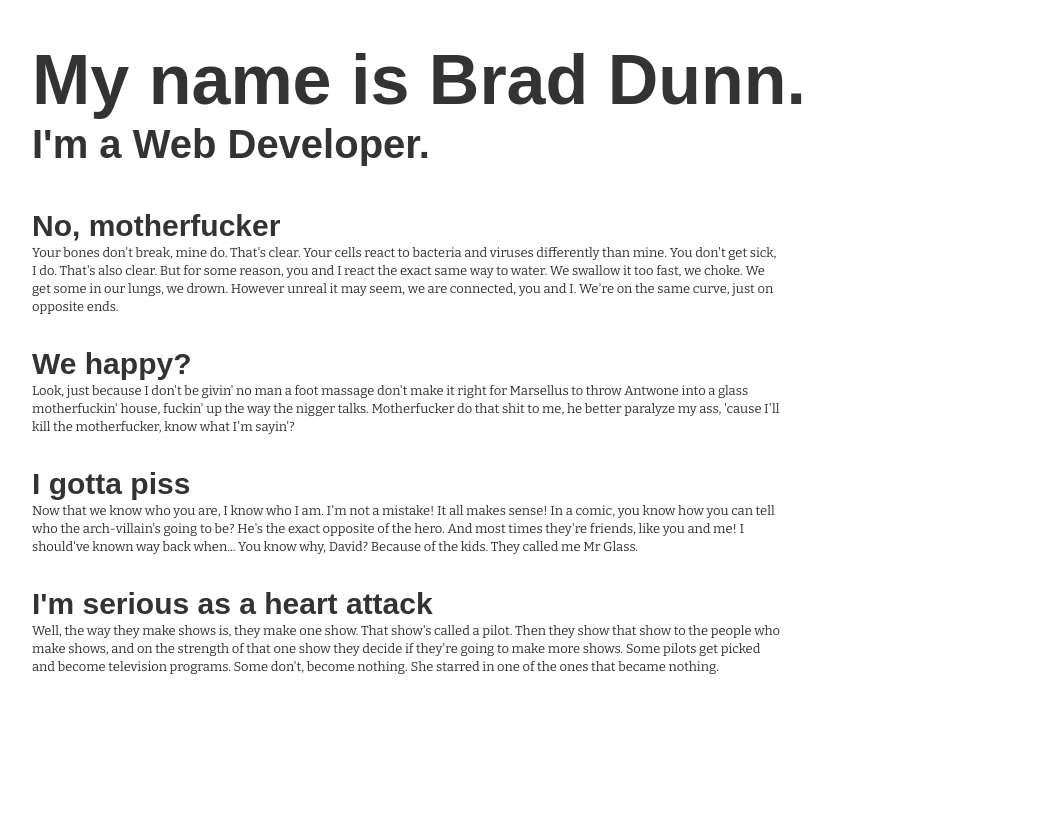
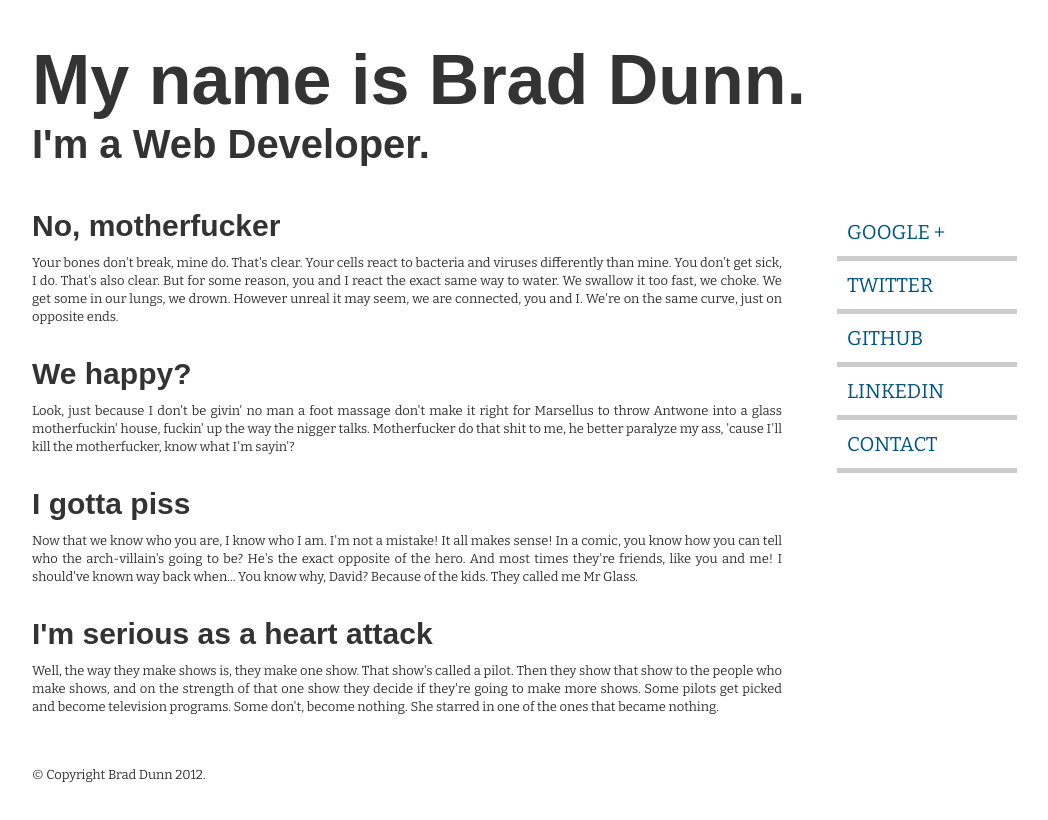
Before and after one commit to bdunn313/braddunncom-2012-frontend, a plain HTML site: page index.html in a window 1280 px wide. Shown: the whole page, without its empty margins (43-1091 px from the left). Drawn offline with nearby package versions, Linux system fonts and the light colour scheme; files whose address does not match are found by name; a web font is replaced by a local one.

Commit message:
Added in sidebar and footer. Minor tweaking of spacing between articles.

```diff
--- a/css/style.less
+++ b/css/style.less
@@ -45,6 +45,10 @@ Main Section
 			padding-left: 10px;
 			border-left: 10px solid #333;
 		}
+
+		header { margin-bottom: 10px; }
+
+		p { text-align: justify; }
 	}
 }
 
@@ -52,5 +56,35 @@ Main Section
 Right Sidebar
 */
 #right-sidebar {
+	ul {
+		list-style-type: none;
+		width: 180px;
 
+		li {
+			margin-bottom: 0px;
+			a {
+				padding: 15px 10px;
+				display: block;
+				font-size: 20px;
+				text-transform: uppercase;
+				border-bottom: 5px solid #CCC;
+				color: #005580;
+
+				&:hover {
+					text-decoration: none;
+					background: #DDD;
+					border-bottom: 5px solid #999;
+				}
+			}
+		}
+	}
 }
+
+/*
+Footer
+*/
+#footer {
+	margin-top: 20px;
+
+	p { padding-left: 20px; }
+}
--- a/index.html
+++ b/index.html
@@ -43,32 +43,52 @@
 
     	<section id="main" class="span8">
     		<article>
-				<h1>No, motherfucker</h1>
+    			<header>
+    				<h1>No, motherfucker</h1>
+    			</header><!-- /header -->
 				<p>Your bones don't break, mine do. That's clear. Your cells react to bacteria and viruses differently than mine. You don't get sick, I do. That's also clear. But for some reason, you and I react the exact same way to water. We swallow it too fast, we choke. We get some in our lungs, we drown. However unreal it may seem, we are connected, you and I. We're on the same curve, just on opposite ends. </p>
 	    	</article>
 
 			<article>
-				<h1>We happy?</h1>
+				<header>
+					<h1>We happy?</h1>
+				</header>
 				<p>Look, just because I don't be givin' no man a foot massage don't make it right for Marsellus to throw Antwone into a glass motherfuckin' house, fuckin' up the way the nigger talks. Motherfucker do that shit to me, he better paralyze my ass, 'cause I'll kill the motherfucker, know what I'm sayin'? </p>
 			</article>
 
 			<article>
-				<h1>I gotta piss</h1>
+				<header>
+					<h1>I gotta piss</h1>
+				</header>
 				<p>Now that we know who you are, I know who I am. I'm not a mistake! It all makes sense! In a comic, you know how you can tell who the arch-villain's going to be? He's the exact opposite of the hero. And most times they're friends, like you and me! I should've known way back when... You know why, David? Because of the kids. They called me Mr Glass. </p>
 			</article>
 
 			<article>
-				<h1>I'm serious as a heart attack</h1>
+				<header>
+					<h1>I'm serious as a heart attack</h1>
+				</header>
 				<p>Well, the way they make shows is, they make one show. That show's called a pilot. Then they show that show to the people who make shows, and on the strength of that one show they decide if they're going to make more shows. Some pilots get picked and become television programs. Some don't, become nothing. She starred in one of the ones that became nothing. </p>
 			</article>
     	</section>
 
     	<section id="right-sidebar" class="span4">
-
+    		<ul class="">
+    			<li><a href="#">Google +</a></li>
+    			<li><a href="#">Twitter</a></li>
+    			<li><a href="#">GitHub</a></li>
+    			<li><a href="#">LinkedIn</a></li>
+    			<li><a href="#">Contact</a></li>
+    		</ul>
     	</section>
 
     </div> <!-- /.row-fluid -->
     </div> <!-- /.container -->
+
+    <footer id="footer" class="footer container">
+    	<p>
+    		&copy; Copyright Brad Dunn 2012.
+    	</p>
+    </footer>
 
     <!-- Le javascript
     ================================================== -->
```
Also changed, not shown: css/style.css.
